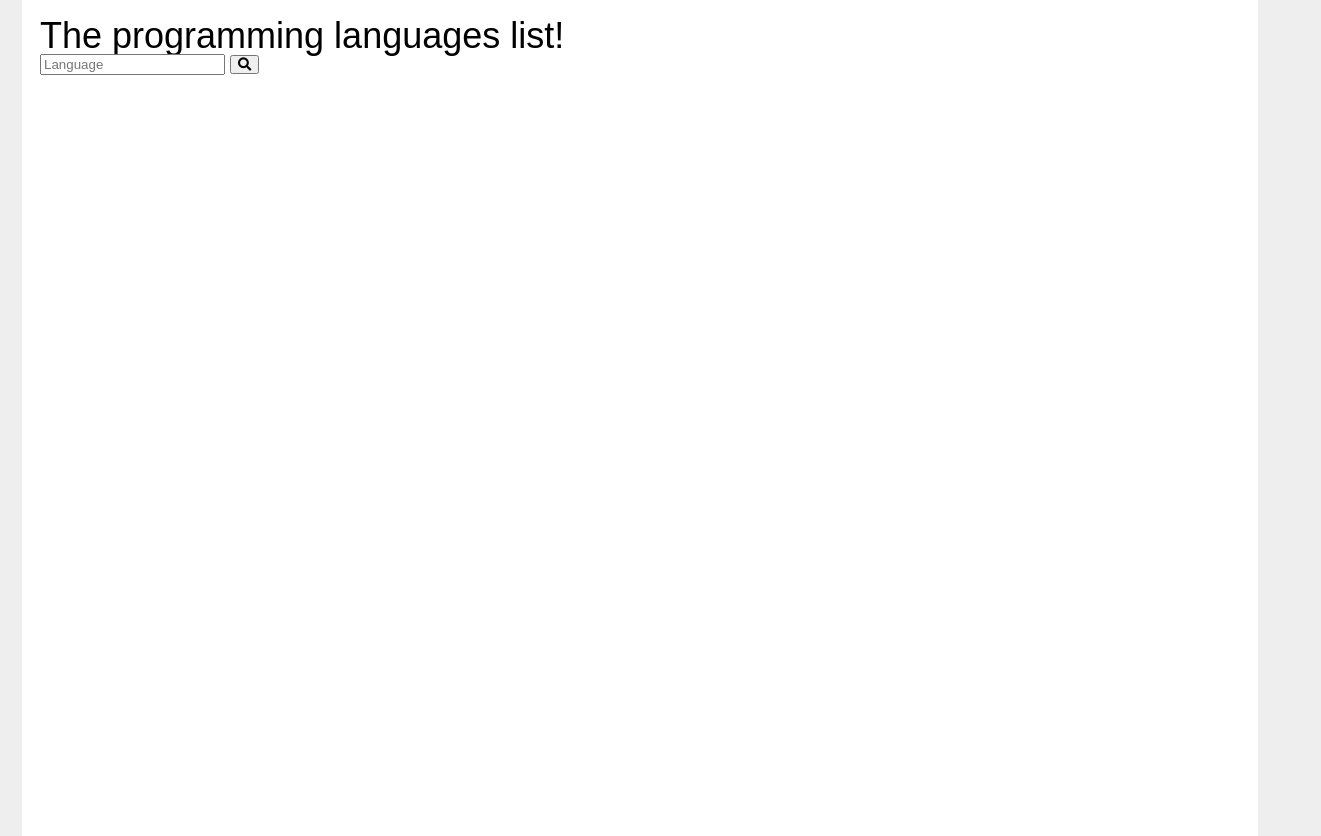
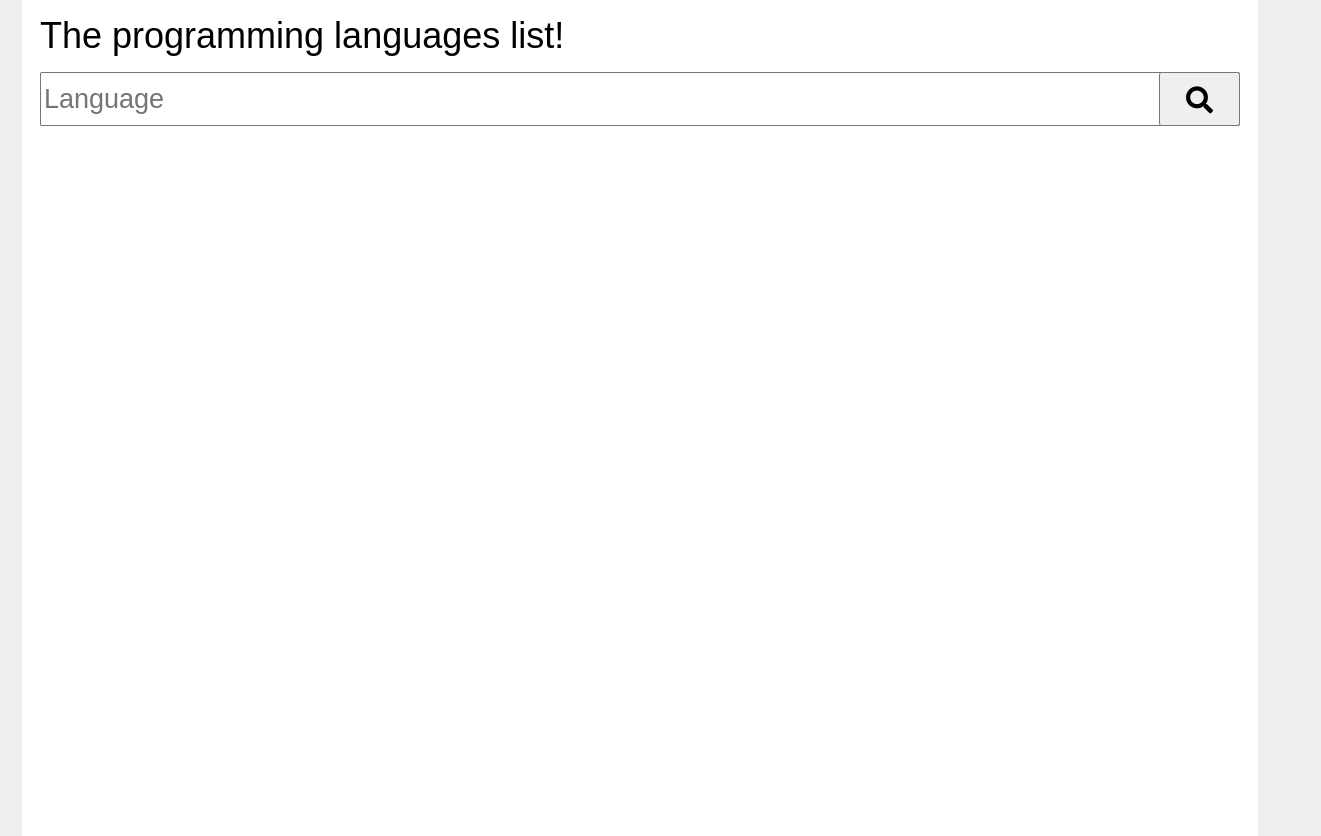
Before and after one commit to mverleg/programming-languages, a website built with Parcel: page ui/index.html in a window 1280 px wide. Shown: the whole page, 1321 px wide, since content can reach past the window. Built offline with nearby package versions, Linux system fonts and the light colour scheme; a web font is replaced by a local one.

Commit message:
Create a large search box

```diff
--- a/ui/index.scss
+++ b/ui/index.scss
@@ -1,4 +1,3 @@
-
 @import "../node_modules/reset-css/sass/_reset.scss";
 //@import "../node_modules/@fortawesome/fontawesome-free/scss/solid.scss";
 //@import "../node_modules/@fortawesome/fontawesome-free/scss/fontawesome.scss";
@@ -35,8 +34,31 @@ main {
   padding: 1em;
 }
 
-nav.search {
+nav#search {
+  margin: 1em 0;
 
+  form {
+    position: relative;
+    width: 100%;
+    background-color: pink;
+
+    input {
+      box-sizing: border-box;
+      margin-right: 3em;
+      width: 100%;
+      font-size: 150%;
+      height: 2em;
+    }
+
+    button {
+      position: absolute;
+      width: 3em;
+      height: 2em;
+      top: 0;
+      right: 0;
+      font-size: 150%;
+    }
+  }
 }
 
 h1 {
--- a/ui/index.ts
+++ b/ui/index.ts
@@ -1,4 +1,4 @@
 // import another component
 // import { main } from './main';
 
-console.log("hello world!");
+// console.log("hello world!");
```
